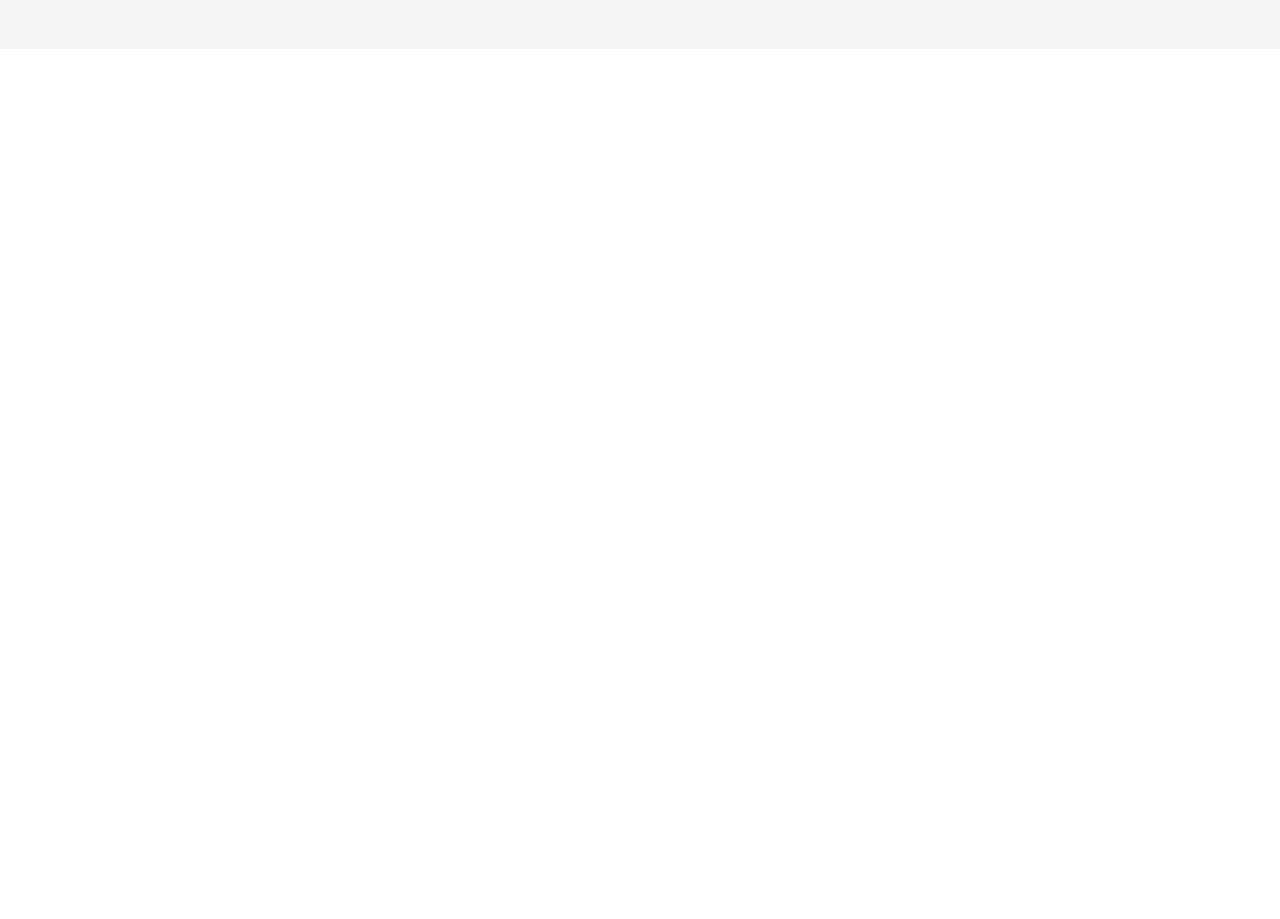
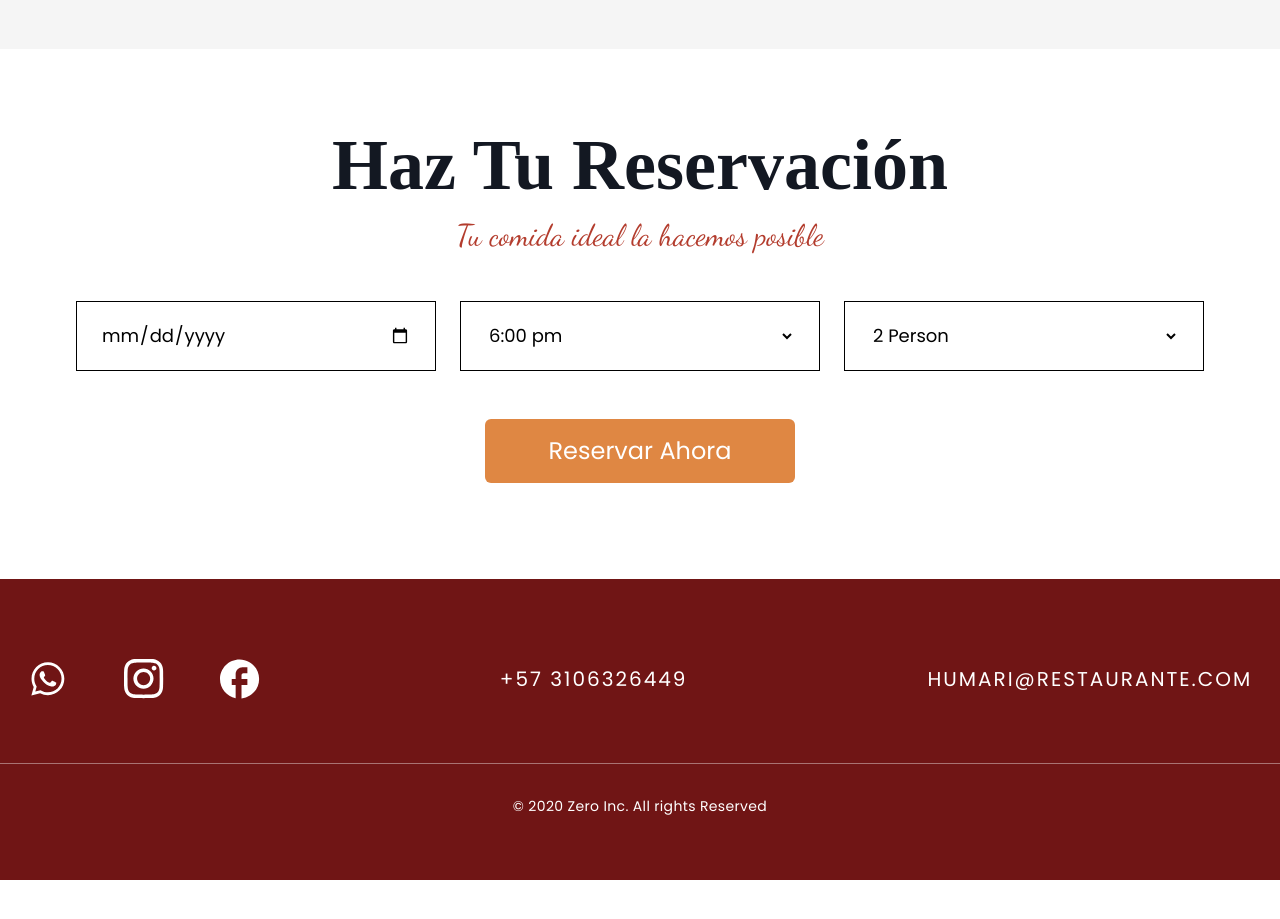
Before and after one commit to Sarasofia1214/Hanami_FrontEnd, a React (Vite) app: page /dashboard in a window 1280 px wide. Shown: the part 1660-2579 px from the top of the page. Before the commit the page ends 1709 px from the top, so only its background shows below. Built offline with nearby package versions, Linux system fonts and the light colour scheme; a web font is replaced by a local one.

Commit message:
feat: :bento: Adding the icons and the resertation desing

```diff
--- a/src/pages/main.tsx
+++ b/src/pages/main.tsx
@@ -1,12 +1,14 @@
 import Logo from "../assets/logo.svg?react";
 import fondo from "../assets/comida.svg";
 import totoro from "../assets/totoro.svg";
+import icono_whatsapp from "../assets/whatsapp.svg";
+import icono_instagram from "../assets/instagram.svg";
+import icono_facebook from "../assets/facebook.svg";
 
 export default function HamaniDashboard() {
   return (
     <div className="w-full min-h-screen bg-white font-sans">
 
-      {/* HEADER */}
       <header className="w-full flex flex-wrap items-center justify-between px-5 md:px-10 py-4 shadow-sm bg-white fixed top-0 left-0 z-50">
         <div className="flex items-center space-x-3 w-full md:w-auto justify-between md:justify-start">
           <Logo className="w-20 h-20" />
@@ -25,14 +27,12 @@ export default function HamaniDashboard() {
         </button>
       </header>
 
-      {/* HERO */}
       <section className="pt-40 pb-20 px-6 md:px-16 grid grid-cols-1 lg:grid-cols-2 items-center gap-10">
-
         <div className="text-center lg:text-left max-w-xl mx-auto lg:mx-0">
-          <h1 className="text-4xl md:text-8xl font-david font-bold text-center lg:text-left">
+          <h1 className="text-center text-4xl md:text-8xl font-david font-bold lg:text-left">
             El Arte de la
           </h1>
-          <h2 className="font-dancing font-bold text-3xl md:text-8xl text-center lg:text-left mt-2">
+          <h2 className="text-center font-dancing font-bold text-3xl md:text-8xl  lg:text-left mt-2">
             Armonía
           </h2>
 
@@ -46,7 +46,6 @@ export default function HamaniDashboard() {
           </div>
         </div>
 
-        {/* IMAGEN HERO */}
         <div className="relative w-full h-[300px] md:h-[500px] lg:h-full overflow-hidden flex justify-end">
           <img
             src={fondo}
@@ -56,10 +55,8 @@ export default function HamaniDashboard() {
         </div>
       </section>
 
-
-      {/* ⭐⭐⭐ SOBRE HAMANI — AHORA DENTRO DEL COMPONENTE ⭐⭐⭐ */}
+      {/* SOBRE HAMANI */}
       <section className="w-full bg-[#F5F5F5] py-20 px-10 lg:px-20 flex flex-col lg:flex-row items-center gap-12">
-
         <div className="w-full lg:w-1/2 flex justify-center">
           <img
             src={totoro}
@@ -73,35 +70,33 @@ export default function HamaniDashboard() {
             Sobre
           </h2>
 
-          <h3 className="text-6xl  text-center font-hanalei md:text-8xl font-extrabold text-red-900 tracking-wide mb-10">
+          <h3 className="text-6xl text-center font-hanalei md:text-8xl font-extrabold text-red-900 tracking-wide mb-10">
             HAMANI
           </h3>
 
           <div className="text-center space-y-8 text-gray-800">
             <div>
-              <p className="font-extrabold  font-alegreya text-lg.  md:text-2xl">¿POR QUÉ CRUZAR EL UMBRAL DE HAMANI?</p>
-              <p className="mt-1 text-base tracking-wide uppercase font-alegreya ">
+              <p className="font-extrabold font-alegreya text-lg md:text-2xl">¿POR QUÉ CRUZAR EL UMBRAL DE HAMANI?</p>
+              <p className="mt-1 text-base tracking-wide uppercase font-alegreya">
                 Para descubrir una experiencia donde la Maestría Culinaria asiática se eleva al arte moderno.
-            </p>
+              </p>
             </div>
 
             <div>
-              <p className="font-extrabold text-lg font-alegreya md:text-2xl"  >¿QUÉ HACE A NUESTRA MESA DIFERENTE?</p>
+              <p className="font-extrabold text-lg font-alegreya md:text-2xl">¿QUÉ HACE A NUESTRA MESA DIFERENTE?</p>
               <p className="mt-1 text-base tracking-wide uppercase">
                 Nuestro compromiso es con la Armonía Estética y la Esencia Pura, garantizando que cada visita sea un viaje memorable.
               </p>
             </div>
 
-            <p className=" font-dancing text-red-700 mt-6 text-xl md:text-5xl ">
+            <p className="font-dancing text-red-700 mt-6 text-xl md:text-5xl">
               Maestría Culinaria —  Armonía Estética — Esencia Pura
             </p>
           </div>
 
           <div className="mt-10 text-center">
-            <p className="font-extrabold text-3xl tracking-wide " >UBICACIÓN:</p>
-            <p className="mt-1 uppercase tracking-wide ">
-              Cra. 35A #49-55 — Zona cultural
-            </p>
+            <p className="font-extrabold text-3xl tracking-wide">UBICACIÓN:</p>
+            <p className="mt-1 uppercase tracking-wide">Cra. 35A #49-55 — Zona cultural</p>
           </div>
 
           <div className="mt-10 text-center">
@@ -109,9 +104,76 @@ export default function HamaniDashboard() {
             <p className="mt-1 uppercase tracking-wide">Martes a Sábado, 19:00 - 23:00</p>
           </div>
         </div>
+      </section>
+
+
+      <section className="w-full bg-white pt-20 pb-32">
+        <h1 className="text-center text-7xl font-david  font-bold text-[#131822]">
+          Haz Tu Reservación
+        </h1>
+
+        <p className="text-center mt-4 text-3xl font-dancing text-[#b33c2d]">
+          Tu comida ideal la hacemos posible
+        </p>
+
+        <div className="flex items-center justify-center gap-6 mt-12 px-4 flex-wrap">
+
+          <div className="w-[360px] h-[70px] border border-black flex items-center px-6 justify-between">
+            <input
+              type="date"
+              placeholder="16/22/2021"
+              className="outline-none text-lg w-full"
+            />
+          </div>
+
+          <div className="w-[360px] h-[70px] border border-black flex items-center px-6 justify-between">
+            <select className="outline-none text-lg w-full bg-transparent">
+              <option>6:00 pm</option>
+              <option>7:00 pm</option>
+              <option>8:00 pm</option>
+            </select>
+          </div>
+
+          <div className="w-[360px] h-[70px] border border-black flex items-center px-6 justify-between">
+            <select className="outline-none text-lg w-full bg-transparent">
+              <option>2 Person</option>
+              <option>4 Person</option>
+              <option>6 Person</option>
+            </select>
+          </div>
+        </div>
+
+        <div className="flex justify-center mt-12">
+          <button className="bg-[#df8743] text-white text-2xl px-16 py-4 rounded-md hover:bg-[#c57234] transition">
+            Reservar Ahora
+          </button>
+        </div>
+
+
+        <footer className="w-full bg-[#701515] text-white mt-24 pt-20 pb-16">
+             <div className="flex flex-warp items-center justify-center gap-60 text-lg">
+        <div className="flex gap-14">
+            <img src={icono_whatsapp} className="w-10" alt="whatsapp" />
+            <img src={icono_instagram} className="w-10" alt="instagram" />
+            <img src={icono_facebook} className="w-10" alt="facebook" />
+        </div>
+
+
+    <p className="tracking-widest text-xl">
+      +57 3106326449
+    </p>
+
+    <p className="tracking-widest text-xl">
+      HUMARI@RESTAURANTE.COM
+    </p>
+  </div>
+
+  <div className="mt-16 border-t border-white/40 pt-8 text-center text-sm tracking-wide">
+    © 2020 Zero Inc. All rights Reserved
+  </div>
+        </footer>
 
       </section>
-
     </div>
   );
 }
```
